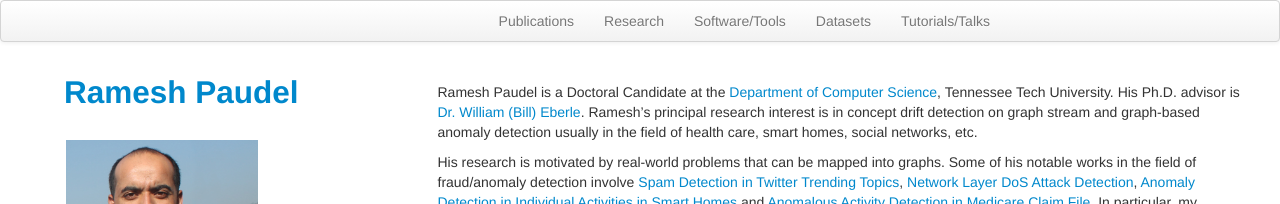
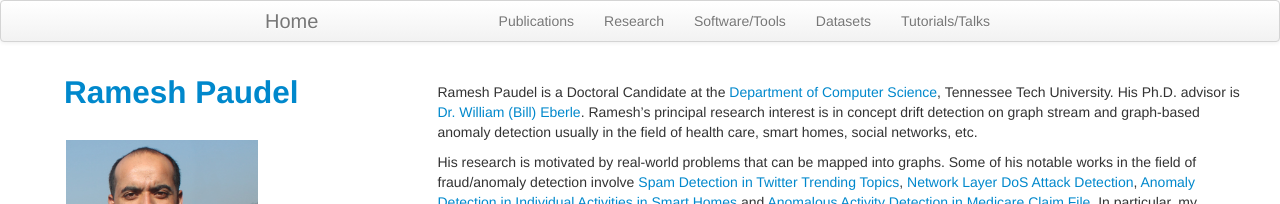
Before and after one commit to rpaudel42/rpaudel42.github.io, a Jekyll site: the page built from index.md, in a window 1280 px wide and 1226 px high. Shown: the top 204 px of the window. Built offline with Jekyll 4.4.1, drawn with Linux system fonts in a browser that asks for light colours; nearby versions of some CDN libraries.

Commit message:
setting new home page

```diff
--- a/_includes/themes/twitter/default.html
+++ b/_includes/themes/twitter/default.html
@@ -34,7 +34,7 @@
     <div class="navbar">
       <div class="navbar-inner">
         <div class="container-narrow">
-          <!--<a class="brand" href="{{ HOME_PATH }}">{{ site.title }}</a>-->
+          <a class="brand" href="{{ HOME_PATH }}">Home</a>
           <ul class="nav">
               <li><a href="https://rpaudel42.github.io/pages/pubs.html">Publications</a></li>
               <li><a href="https://rpaudel42.github.io/pages/research.html">Research</a></li>
```
